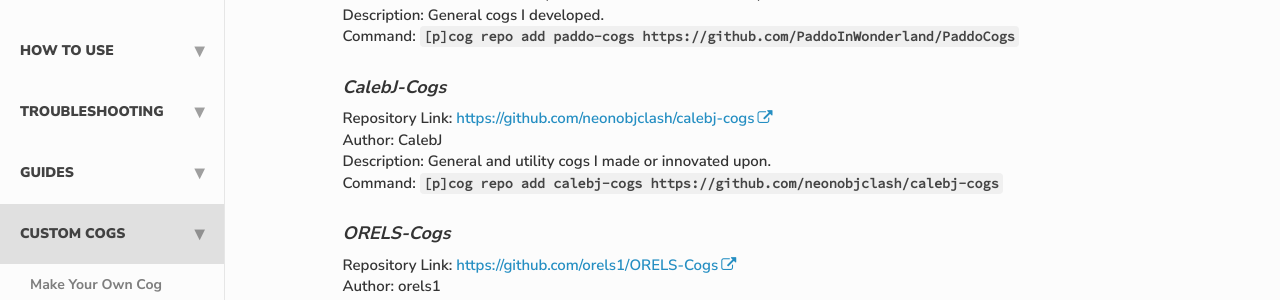
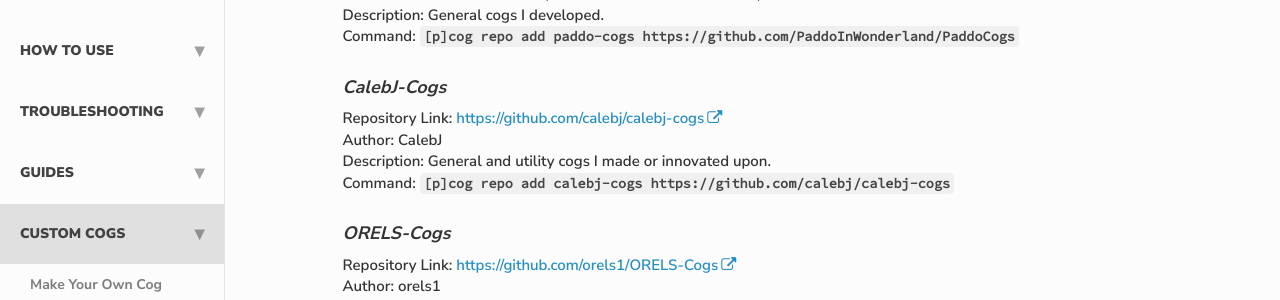
Before and after one commit to Twentysix26/Red-Docs, a Jekyll site: the page built from red/red_cog_approved_repos.md, in a window 1280 px wide and 900 px high, scrolled down 1466 px. Shown: the part 152-452 px from the top of the window. Built offline with Jekyll 4.4.1, drawn with Linux system fonts in a browser that asks for light colours; nearby versions of some CDN libraries; comment, search, counter and statistics services are not loaded; part of the change alters nothing that is shown.

Commit message:
[calebj-cogs] update repo URL (#75)

```diff
--- a/red/red_cog_approved_repos.md
+++ b/red/red_cog_approved_repos.md
@@ -69,10 +69,10 @@ Description: General cogs I developed.
 Command: ``[p]cog repo add paddo-cogs https://github.com/PaddoInWonderland/PaddoCogs``
 
 #### CalebJ-Cogs
-Repository Link: [https://github.com/neonobjclash/calebj-cogs](https://github.com/neonobjclash/calebj-cogs)
+Repository Link: [https://github.com/calebj/calebj-cogs](https://github.com/calebj/calebj-cogs)
 Author: CalebJ
 Description: General and utility cogs I made or innovated upon.
-Command: ``[p]cog repo add calebj-cogs https://github.com/neonobjclash/calebj-cogs``
+Command: ``[p]cog repo add calebj-cogs https://github.com/calebj/calebj-cogs``
 
 #### ORELS-Cogs
 Repository Link: [https://github.com/orels1/ORELS-Cogs](https://github.com/orels1/ORELS-Cogs)
```
